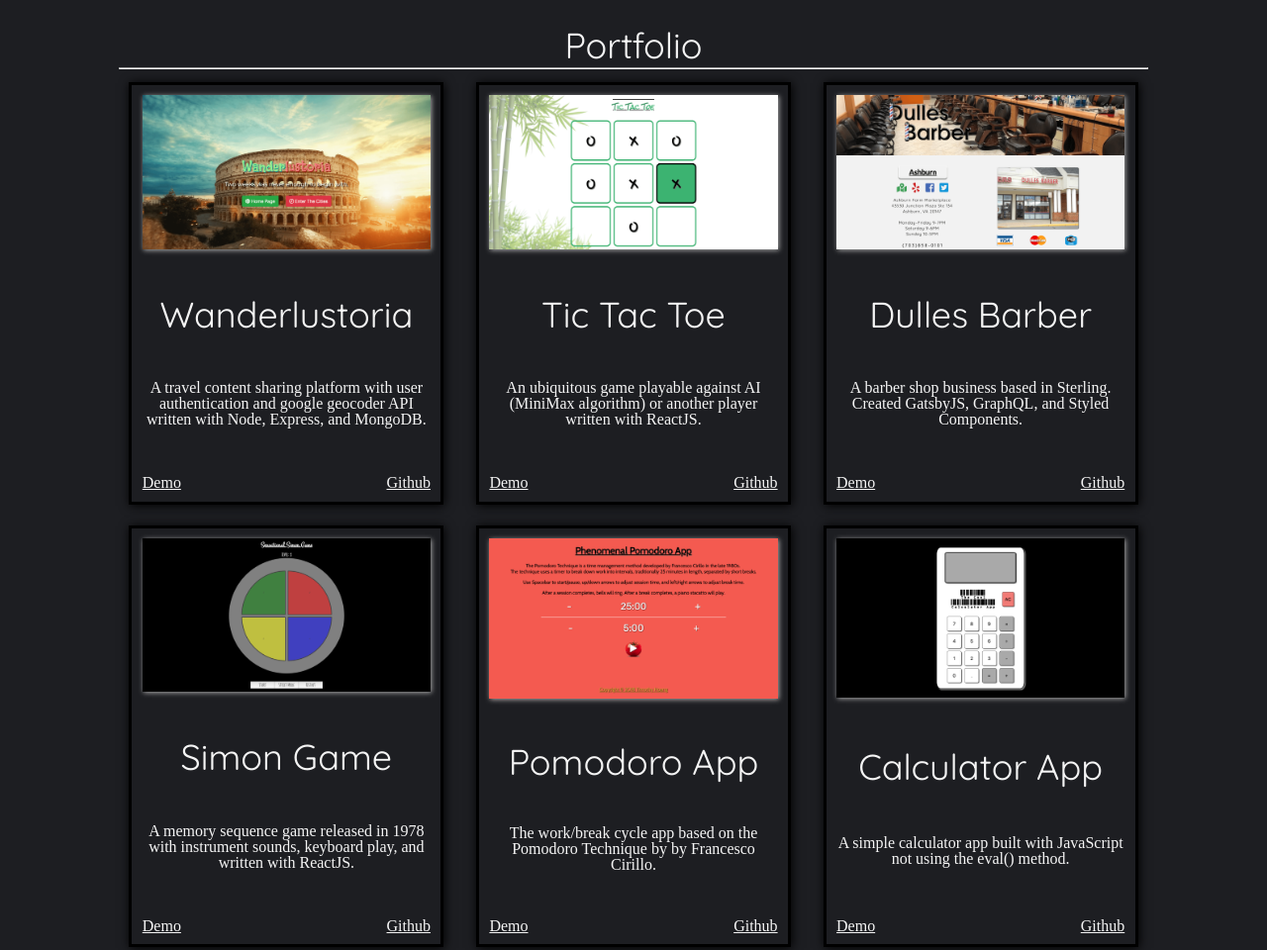
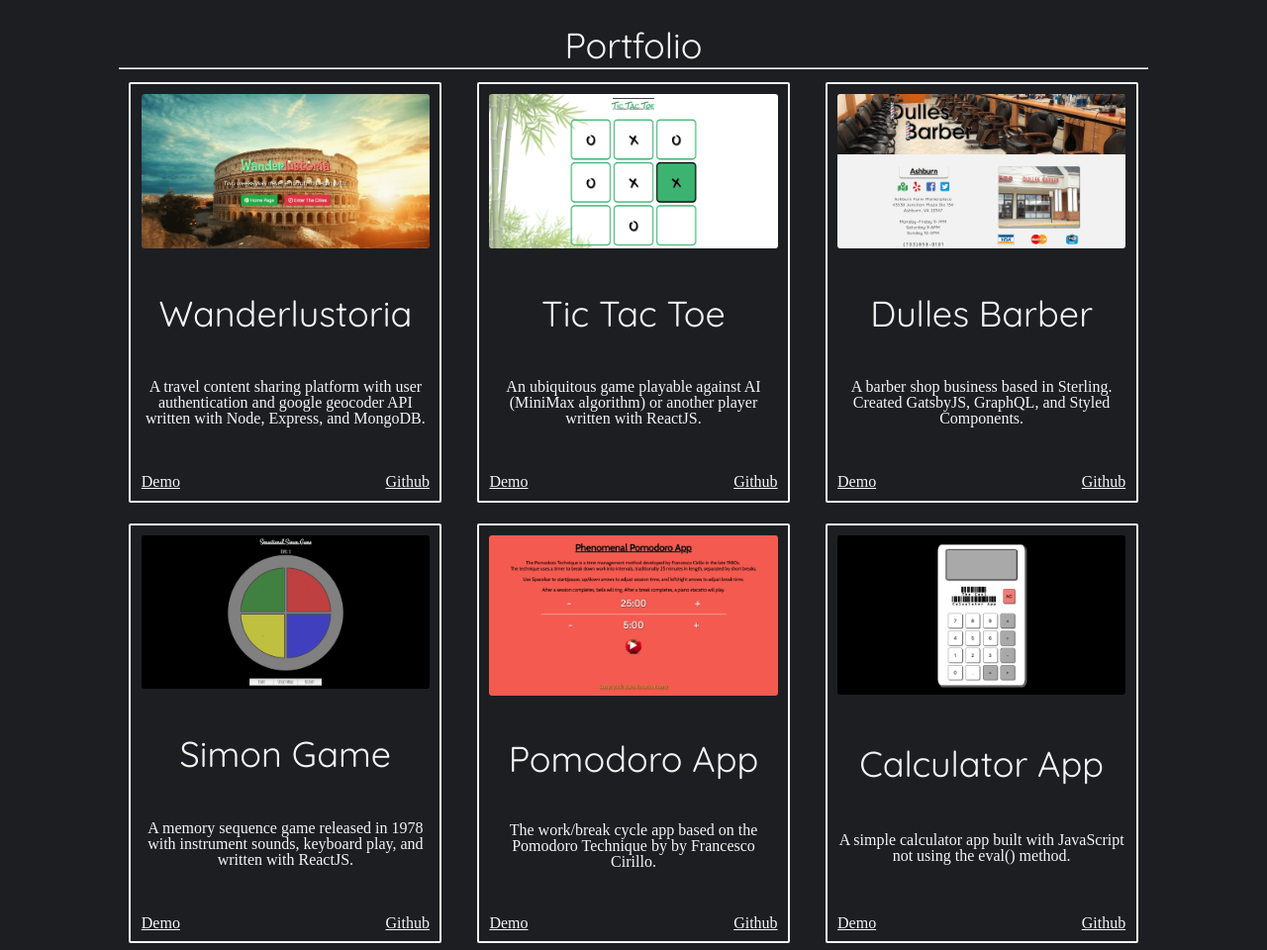
Before and after one commit to timh1203/thdev2, a Gatsby site: page / in a window 1280 px wide. Shown: the part 2546-3506 px from the top of the page at 99% size. Built offline with nearby package versions, Linux system fonts and the light colour scheme; Gatsby itself is replaced by a stand-in of ours; a web font is replaced by a local one.

Commit message:
Changed about text and stylings

```diff
--- a/src/components/About.js
+++ b/src/components/About.js
@@ -15,7 +15,7 @@ const AboutPage = (props) => (
       </P>
       <br />
       <P>
-        My mindset for 2019 is one of "extreme ownership", a concept popularized by Jocko Willink. Taking responsibility, whether it's code or life, has tremendous impact on the people around us. At the end of the day, our ability to solve problems is to ultimately benefit human beings. I want to take pride and responsibility in that.
+        A new mindset I'm experiment with for 2019 is one of "extreme ownership", a concept learned from Jocko Willink. Taking responsibility, whether it's code or life, has tremendous impact on the people around us. At the end of the day, our ability to solve problems is to ultimately benefit human beings. I want to take pride and responsibility in that.
 
         In my spare time, I enjoy traveling internationally, hiking on national forest trails, reading non-fiction books and tech articles, and experimenting with GatsbyJS.
       </P>
@@ -120,16 +120,6 @@ const Hr = styled.hr`
 const H1a = styled.h1`
 `
 const Button = styled.button`
-  /* font-size: 1.6rem;
-  padding: 1rem;
-  margin: 1rem;
-  box-shadow: ${props => props.theme.buttonShadow};
-  &:hover {
-    background: black;
-    color: white;
-    font-weight: 700;
-    cursor: pointer;
-  } */
   font-size: 1.6rem;
   padding: 1rem;
   margin: 1rem;
--- a/src/components/Contact.js
+++ b/src/components/Contact.js
@@ -41,7 +41,7 @@ const Form1 = styled.form`
   margin: 2% auto;
   width: 60%;
   border-radius: 5px;
-  border: 2px solid white;
+  border: 2px solid ${props => props.theme.textColor};
   box-shadow: 0 0 5px gray;
   @media (max-width: 768px) {
     width: 90%;
--- a/src/components/ProjectTemplate.js
+++ b/src/components/ProjectTemplate.js
@@ -25,8 +25,8 @@ const Div = styled.div`
   display: flex;
   flex-direction: column;
   justify-content: space-between;
-  border: 3px solid black;
-  box-shadow: 1px 1px 10px black;
+  border: 2px solid ${props => props.theme.textColor};
+  border-radius: 2px;
   min-height: 400px;
   width: 28%;
   margin: 1%;
@@ -44,7 +44,7 @@ const A1 = styled.a`
   color: ${props => props.theme.textColor};
 `
 const Img1 = styled(Img)`
-  box-shadow: ${props => props.theme.imageShadow};
+  border-radius: 3px;
 `
 
 export default ProjectTemplate
```
